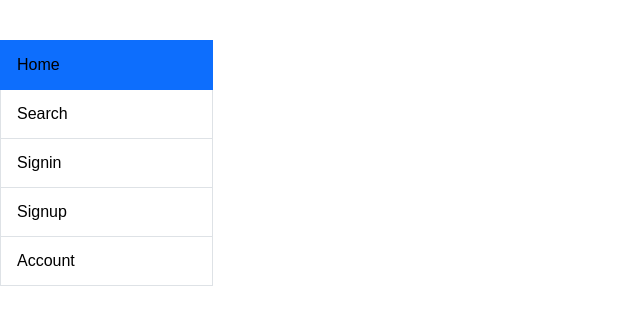
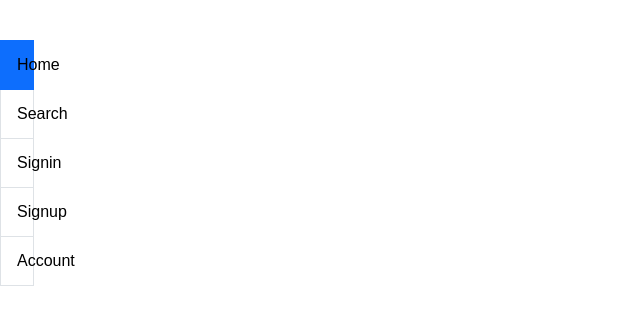
Before and after one commit to jjd5490/kanbas-react-web-app, a React (Create React App) app: page /#/project/home in a window 1280 px wide. Shown: the top 324 px of the page, without its empty margins (0-640 px from the left). Built offline with nearby package versions, Linux system fonts and the light colour scheme; no server answers.

Commit message:
api debug

```diff
--- a/src/project/index.js
+++ b/src/project/index.js
@@ -8,7 +8,7 @@ import Signup from "./users/signup";
 function Project() {
   return (
     <div className="row">
-      <div>
+      <div className="col">
         <ProjectNav />
       </div>
       <div className="col-10 ms-2 me-2 mb-2 mt-2">
```
